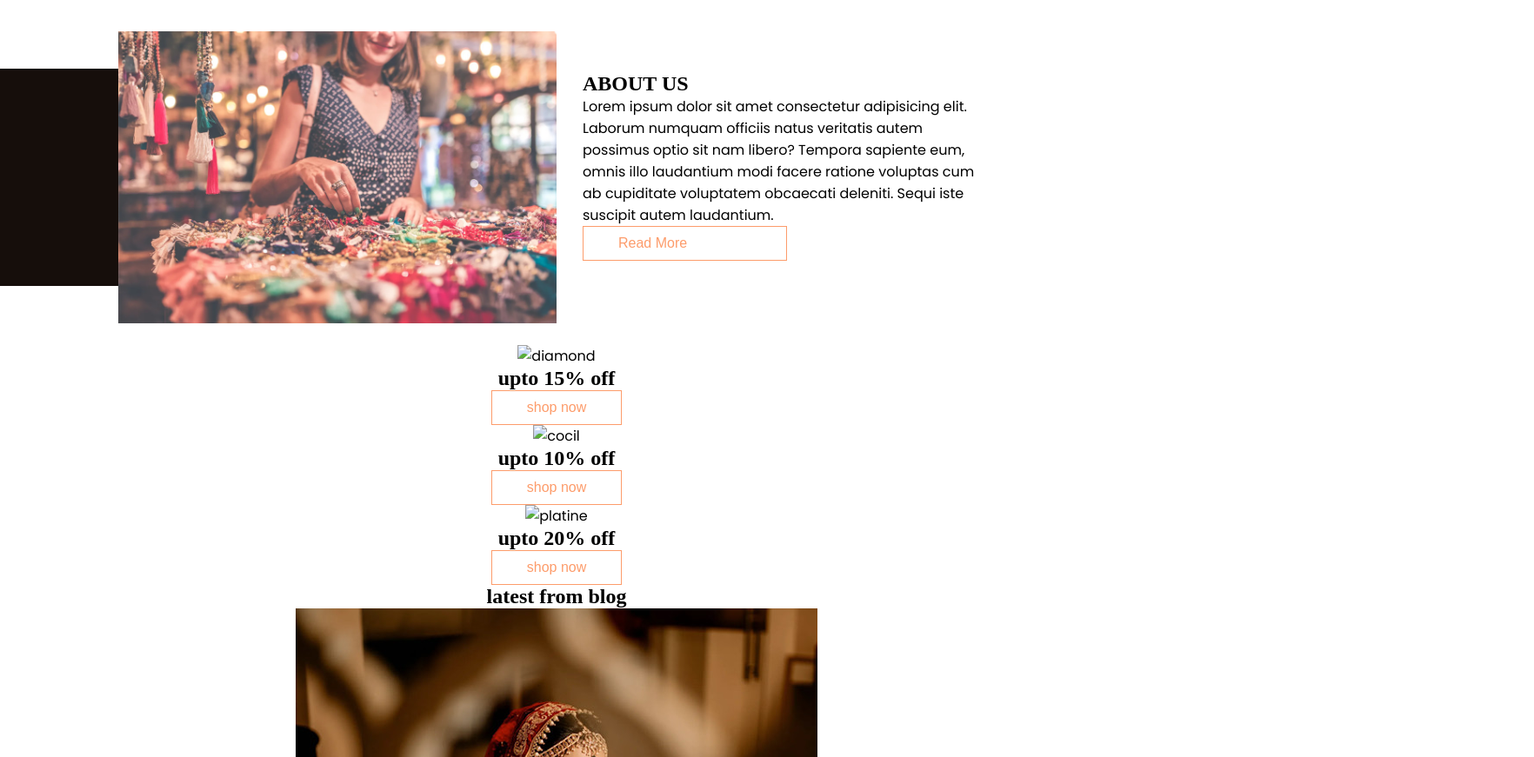
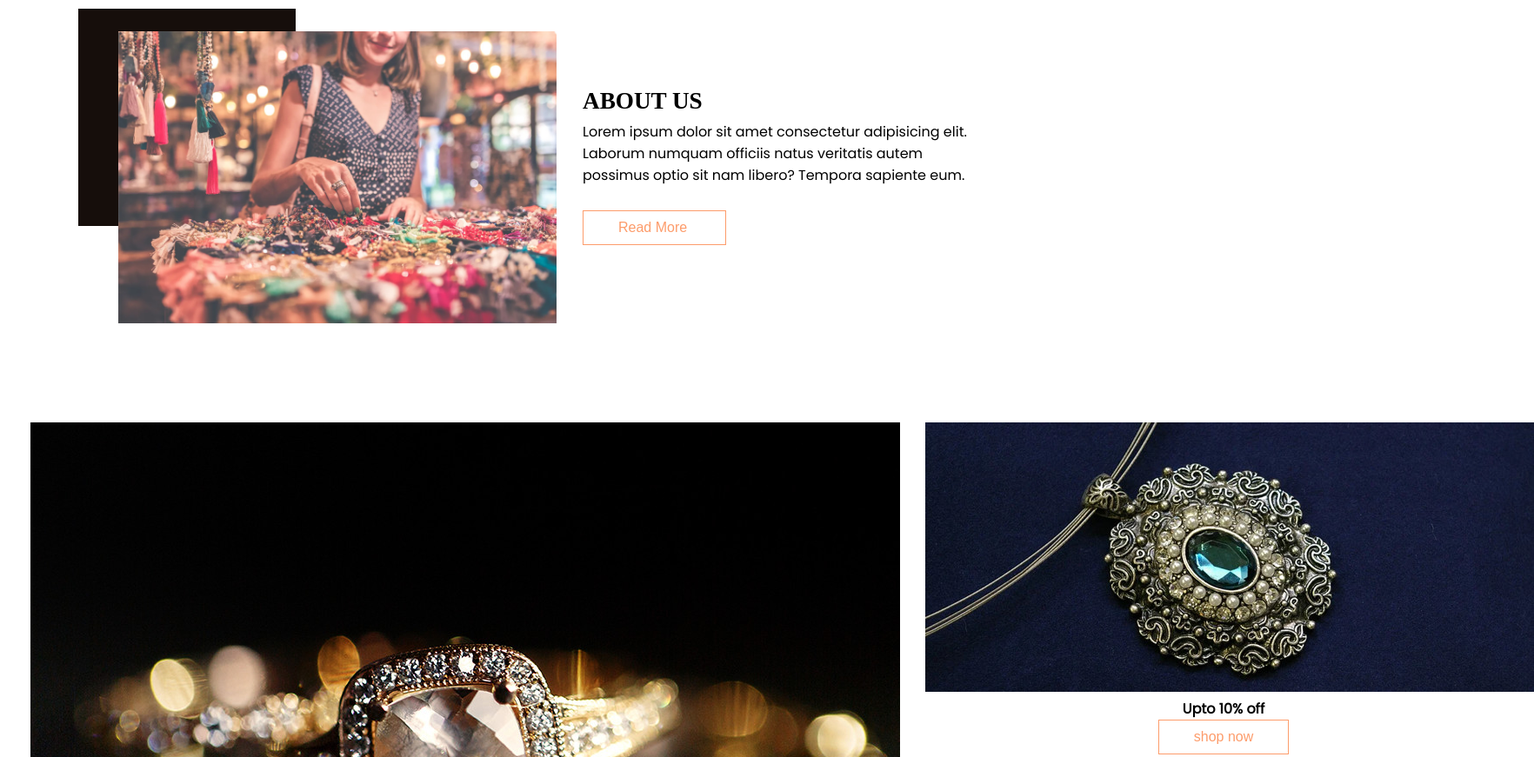
Before and after one commit to sadjoaldi/healet-friendly, a plain HTML site: page index.html in a window 1280 px wide. Shown: the part 1720-2591 px from the top of the page at 87% size, 1764 px wide, since content can reach past the window. Drawn offline with Linux system fonts and the light colour scheme; files whose address does not match are found by name.

Commit message:
3eme section commencé

```diff
--- a/assets/styles/layouts/_main.scss
+++ b/assets/styles/layouts/_main.scss
@@ -1,7 +1,6 @@
 main {
   .slider-position-bg {
     display: flex;
-
     align-items: center;
     color: whitesmoke;
     height: 100vh;
@@ -12,7 +11,10 @@ main {
 
     .slider-bg-box {
       img {
+        transform: scale(1);
         width: 100%;
+        height: 100%;
+
         position: absolute;
         top: 0;
         left: 0;
@@ -29,13 +31,14 @@ main {
         width: 100%;
 
         .box-detail {
-          width: 80%;
+          width: 49%;
           margin: 0 auto;
           display: grid;
 
           h1 {
+            width: 350px;
             text-align: left;
-            font-size: 2.5rem;
+            font-size: 2.9rem;
             padding: 15px 0;
           }
           p {
@@ -46,6 +49,7 @@ main {
             text-align: left;
             button {
               border-radius: 5px;
+              cursor: pointer;
             }
           }
         }
@@ -55,6 +59,7 @@ main {
   .products {
     max-width: 1100px;
     margin: 0 auto;
+    position: relative;
 
     .head-container {
       h2 {
@@ -149,6 +154,8 @@ main {
   .about-container {
     max-width: 1100px;
     margin: 0 auto;
+    position: relative;
+    padding: 0 0 30px;
 
     .container {
       margin: 25px 0;
@@ -160,16 +167,6 @@ main {
         align-items: center;
 
         .img-banner {
-          // &:before {
-          //   content: "";
-          //   position: absolute;
-          //   background: #160e0b;
-          //   height: 250px;
-          //   width: 250px;
-          //   // top: 0;
-          //   left: 0;
-          // }
-
           .img-box {
             display: flex;
             justify-content: center;
@@ -182,7 +179,7 @@ main {
               background: #160e0b;
               height: 250px;
               width: 250px;
-              // top: 0;
+              top: 0;
               left: 0;
             }
             img {
@@ -199,17 +196,56 @@ main {
 
           h2 {
             text-align: left;
+            font-size: 1.7rem;
           }
 
           p {
             text-align: left;
+            padding: 7px 0 28px;
           }
           button {
             text-align: left;
-            width: 50%;
+            width: 35%;
           }
         }
       }
     }
   }
+  .offer-layout {
+    margin: 0 auto;
+    padding: 0 20px 40px;
+
+    .offer-container {
+      margin: 59px 0;
+      display: grid;
+      .row {
+        display: grid;
+        grid-template-columns: 60% 40%;
+        grid-template-rows: 1fr 1fr;
+        gap: 15px;
+        grid-template-areas:
+          "a b"
+          "a c";
+
+        .offer-left-container {
+          grid-area: a;
+          width: 100%;
+        }
+        .offer-right1-container {
+          grid-area: b;
+        }
+        .offer-right2-container {
+          grid-area: c;
+        }
+
+        // .img-box1-offer{
+        //   grid-area: a;
+        // }
+
+        // .box1-detail{
+
+        // }
+      }
+    }
+  }
 }
--- a/index.html
+++ b/index.html
@@ -82,8 +82,9 @@
               </p>
               <div>
                 <button>Shop Now</button>
-                <!-- <a href="" class="slider-link">Shop Now</a> -->
               </div>
+              <!-- <a href="" class="slider-link">Shop Now</a> -->
+              <!-- </div> -->
             </div>
           </div>
         </div>
@@ -279,9 +280,7 @@
               <p>
                 Lorem ipsum dolor sit amet consectetur adipisicing elit. Laborum
                 numquam officiis natus veritatis autem possimus optio sit nam
-                libero? Tempora sapiente eum, omnis illo laudantium modi facere
-                ratione voluptas cum ab cupiditate voluptatem obcaecati
-                deleniti. Sequi iste suscipit autem laudantium.
+                libero? Tempora sapiente eum.
               </p>
 
               <button>Read More</button>
@@ -300,29 +299,31 @@
             <!-- ********OFFER   LEFT********* -->
             <div class="offer-left-container">
               <div class="img-box1-offer">
-                <img src="./images/o1.jpg" alt="diamond" />
+                <img src="./assets/img/o1.jpg" alt="diamond" />
               </div>
               <div class="box1-detail">
-                <h2>upto 15% off</h2>
+                <h4>Upto 15% off</h4>
                 <button>shop now</button>
                 <!-- <a href="">shop now</a> -->
               </div>
             </div>
             <!-- ******OFFER    RIGHT********* -->
-            <div class="offer-right-container">
+            <div class="offer-right1-container">
               <div class="img-box2-offer">
-                <img src="./images/o2.jpg" alt="cocil" />
+                <img src="./assets/img/o2.jpg" alt="cocil" />
               </div>
               <div class="box2-detail">
-                <h2>upto 10% off</h2>
+                <h4>Upto 10% off</h4>
                 <button>shop now</button>
                 <!-- <a href="">shop now</a> -->
               </div>
+            </div>
+            <div class="offer-right2-container">
               <div class="img-box3-offer">
-                <img src="./images/o3.jpg" alt="platine" />
+                <img src="./assets/img/o3.jpg" alt="platine" />
               </div>
               <div class="box3-detail">
-                <h2>upto 20% off</h2>
+                <h4>Upto 20% off</h4>
                 <button>shop now</button>
                 <!-- <a href="">shop now</a> -->
               </div>
```
Also changed, not shown: assets/styles/index.css, 1 other file.
